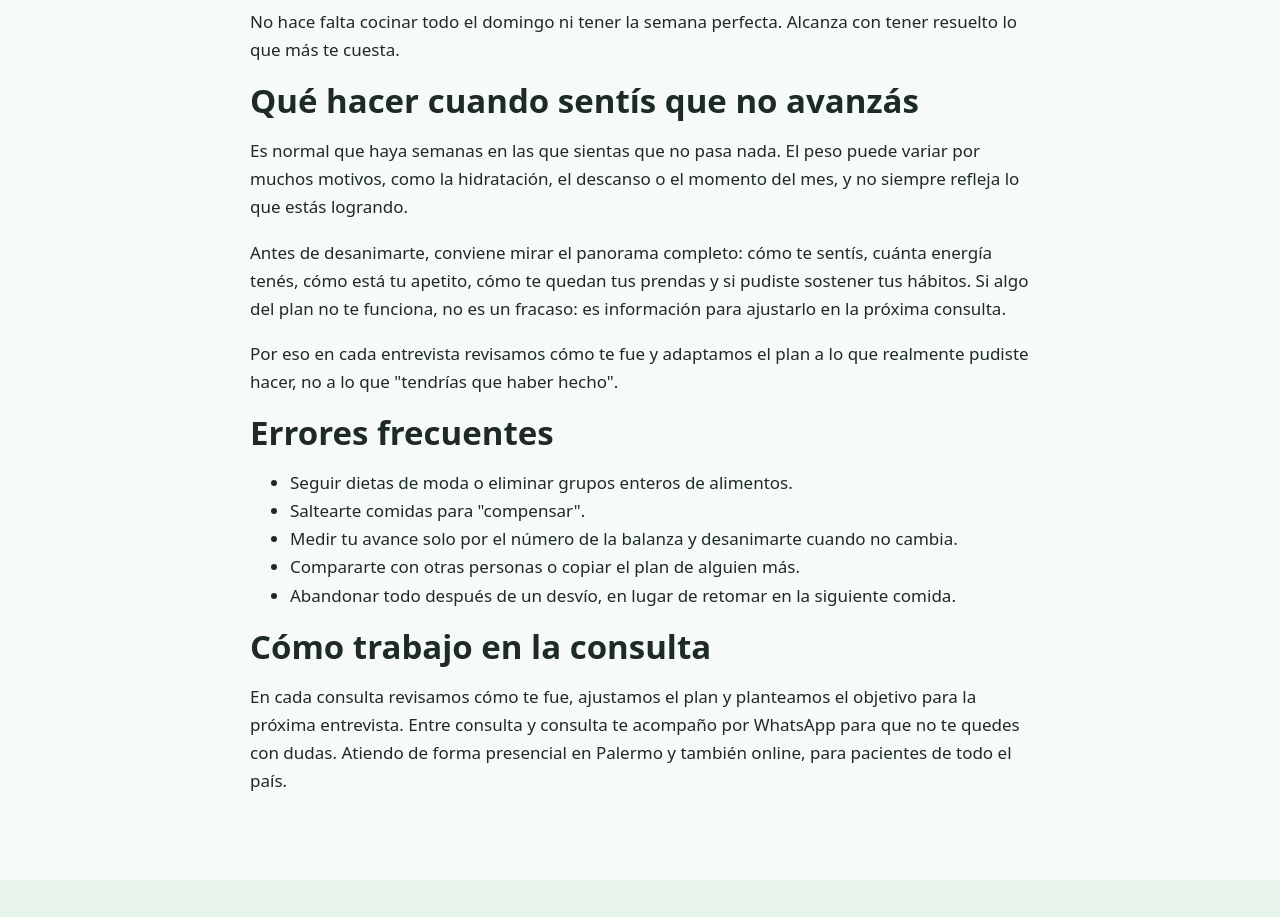
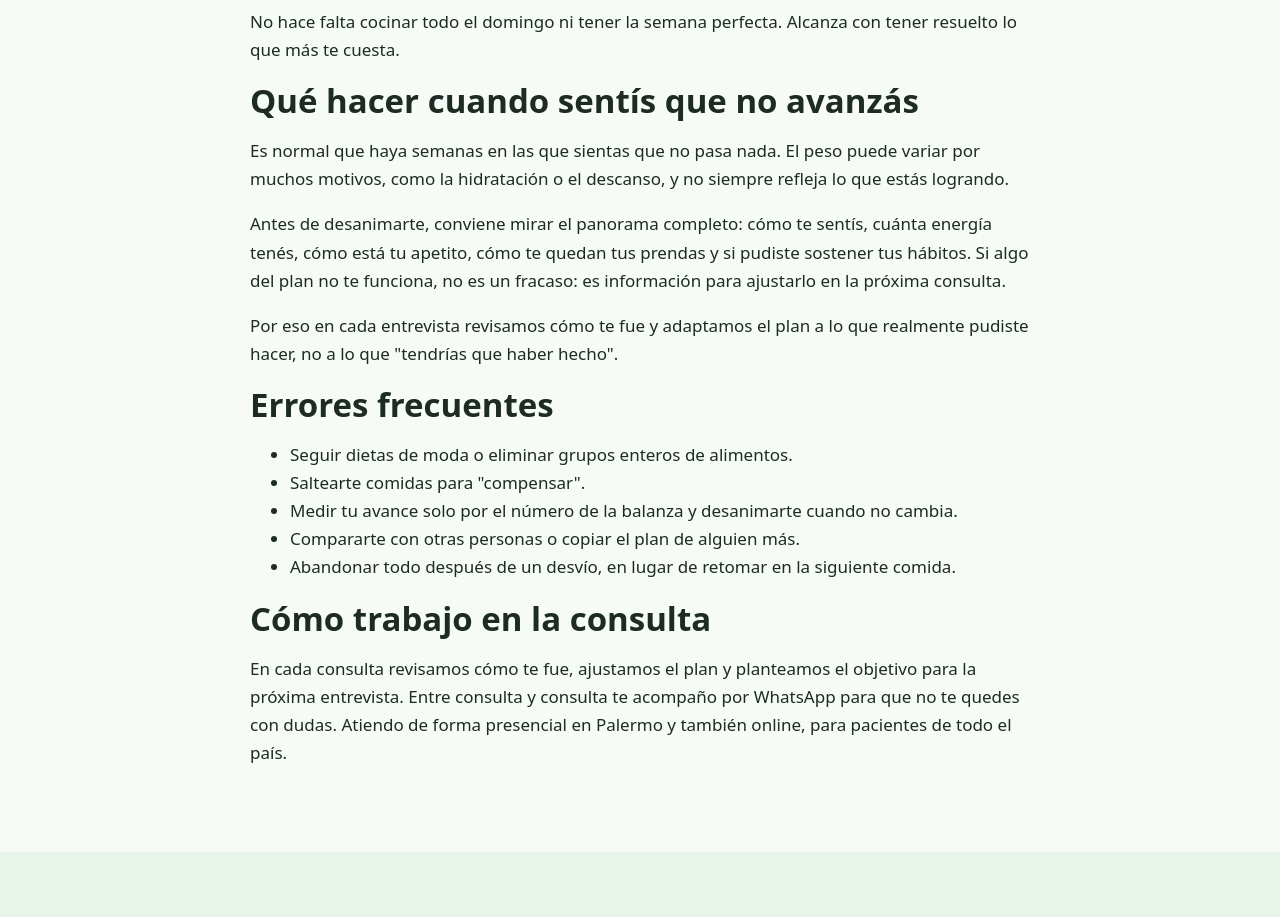
Before and after one commit to licfernandezr/web-de-rodrigo, a plain HTML site: page blog-como-bajar-de-peso-sin-dietas-estrictas.html in a window 1280 px wide. Shown: the part 2560-3477 px from the top of the page. Drawn offline with Linux system fonts and the light colour scheme.

Commit message:
Bajar de peso: quitar mención al momento del mes
Co-Authored-By: Claude Sonnet 5.5 <noreply@anthropic.com>
Claude-Session: https://claude.ai/code/session_01JgLiS643zSkfEWo54mdwqD

```diff
--- a/blog-como-bajar-de-peso-sin-dietas-estrictas.html
+++ b/blog-como-bajar-de-peso-sin-dietas-estrictas.html
@@ -74,7 +74,7 @@
 </ul>
 <p>No hace falta cocinar todo el domingo ni tener la semana perfecta. Alcanza con tener resuelto lo que más te cuesta.</p>
 <h2>Qué hacer cuando sentís que no avanzás</h2>
-<p>Es normal que haya semanas en las que sientas que no pasa nada. El peso puede variar por muchos motivos, como la hidratación, el descanso o el momento del mes, y no siempre refleja lo que estás logrando.</p>
+<p>Es normal que haya semanas en las que sientas que no pasa nada. El peso puede variar por muchos motivos, como la hidratación o el descanso, y no siempre refleja lo que estás logrando.</p>
 <p>Antes de desanimarte, conviene mirar el panorama completo: cómo te sentís, cuánta energía tenés, cómo está tu apetito, cómo te quedan tus prendas y si pudiste sostener tus hábitos. Si algo del plan no te funciona, no es un fracaso: es información para ajustarlo en la próxima consulta.</p>
 <p>Por eso en cada entrevista revisamos cómo te fue y adaptamos el plan a lo que realmente pudiste hacer, no a lo que "tendrías que haber hecho".</p>
 <h2>Errores frecuentes</h2>
```
